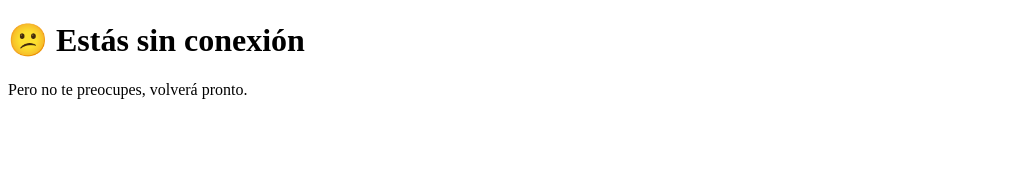
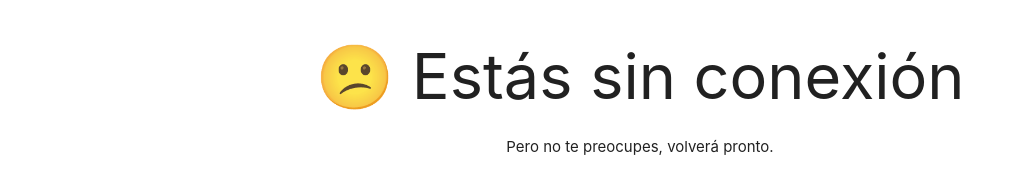
Before and after one commit to Junco2023/landing_panaderia, a plain HTML site: page offline.html in a window 1280 px wide. Shown: the whole page, without its empty margins (0-1015 px from the left). Drawn offline with Linux system fonts and the light colour scheme; the site is published under a folder, as on GitHub Pages, so addresses that start at the root find nothing.

Commit message:
se corrijio ruta se offline

```diff
--- a/offline.html
+++ b/offline.html
@@ -3,7 +3,7 @@
 <head>
   <meta charset="UTF-8">
   <title>Sin conexión</title>
-  <link rel="stylesheet" href="/materialize/css/materialize.min.css">
+  <link rel="stylesheet" href="materialize/css/materialize.min.css">
 </head>
 <body class="center-align">
   <h1>😕 Estás sin conexión</h1>
```
